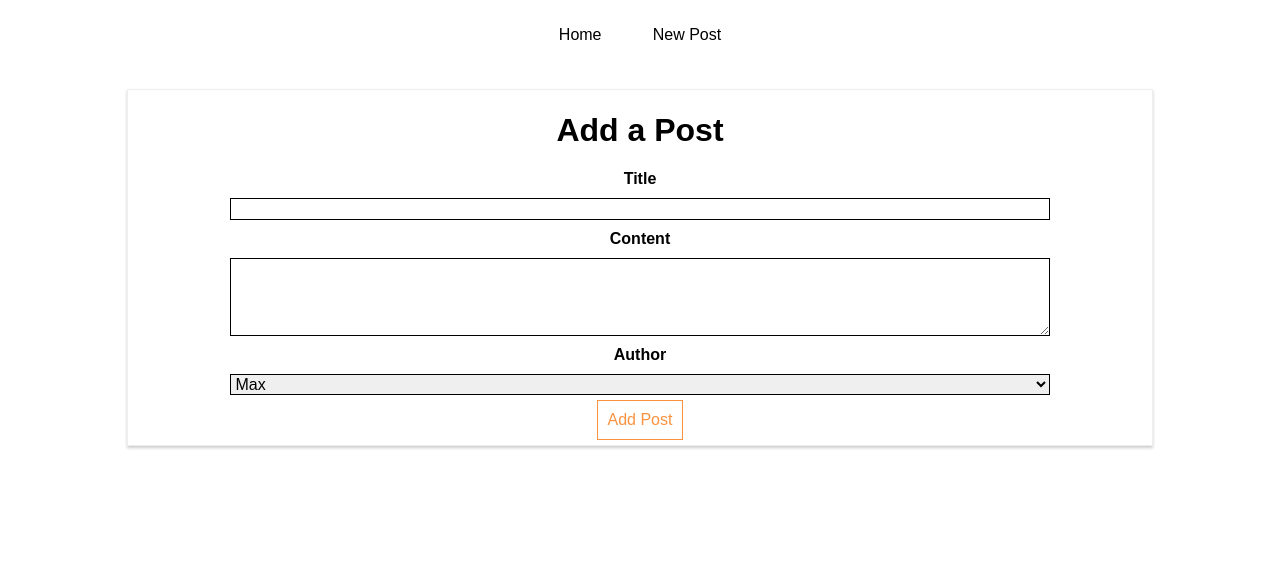
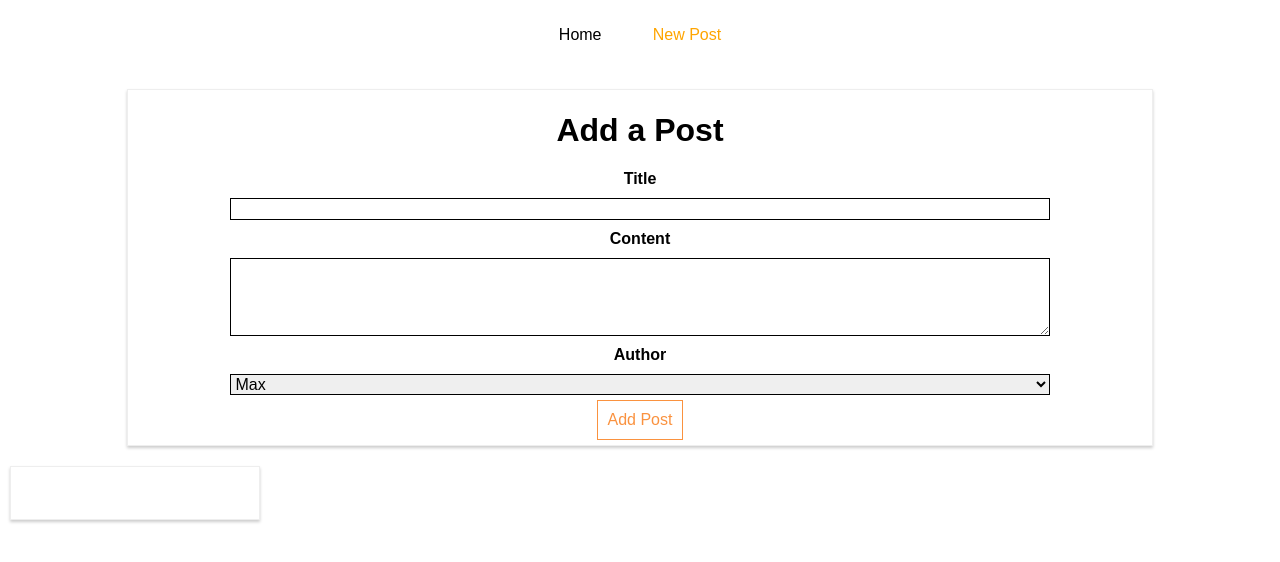
Before and after one commit to beelarr/react-routing, a React (Create React App) app: page /new-post in a window 1280 px wide. Shown: the top 562 px of the page. Built offline with nearby package versions, Linux system fonts and the light colour scheme.

Commit message:
Add routing for post

```diff
--- a/src/containers/Blog/Blog.css
+++ b/src/containers/Blog/Blog.css
@@ -19,6 +19,7 @@
 
 
 .Blog a:hover,
-.Blog a:active {
+.Blog a:active,
+.Blog a.active {
     color: orange;
 }
--- a/src/containers/Blog/Blog.js
+++ b/src/containers/Blog/Blog.js
@@ -1,11 +1,13 @@
 import React, { Component } from 'react';
-import { Route, Link } from 'react-router-dom'
+import { Route, NavLink } from 'react-router-dom'
 
 
 import './Blog.css';
 
 import Posts from '../../containers/Posts/Posts'
 import NewPost from "../NewPost/NewPost";
+import Post from '../../components/Post/Post';
+
 
 class Blog extends Component {
 
@@ -19,20 +21,27 @@
                 <header>
                     <nav>
                         <ul>
-                            <li><Link to="/">Home</Link></li>
-                            <li><Link
-                                to={{
-                                    pathname:"new-post",
-                                    hash: '#submit',
-                                    search: '?quick-submit=true'
-                                }}
-                            >New Post</Link></li>
-
+                            <li>
+                                <NavLink
+                                    to="/"
+                                    exact
+                                    // activeStyle={{ color: 'purple', textDecoration: 'underline'}}
+                                    // activeClasName="my-active"
+                                        >Home</NavLink>
+                            </li>
+                            <li>
+                                <NavLink
+                                    to="/new-post">
+                                    New Post
+                                </NavLink>
+                            </li>
                         </ul>
                     </nav>
                 </header>
-                <Route path="/" exact component={Posts} />
+                <Route path="/"  exact component={Posts} />
                 <Route path="/new-post"  component={NewPost} />
+                <Route path="/:id"  exact component={Post} />
+
 
 
             </div>
--- a/src/containers/Posts/Posts.js
+++ b/src/containers/Posts/Posts.js
@@ -3,6 +3,7 @@
 import axios from '../../axios';
 import Post from '../../components/Post/Post';
 import './Posts.css';
+import { Link } from 'react-router-dom';
 
 
 
@@ -43,11 +44,16 @@
         let posts = <p style={{textAlign: 'center'}}>Something went wrong!</p>;
         if (!this.state.error) {
             posts = this.state.posts.map(post => {
-                return <Post
-                    key={post.id}
-                    title={post.title}
-                    author={post.author}
-                    clicked={() => this.postSelectedHandler(post.id)} />;
+                return (
+                    <Link
+                        to={'/' + post.id}
+                        key={post.id}
+                        >
+                        <Post
+                            title={post.title}
+                            author={post.author}
+                            clicked={() => this.postSelectedHandler(post.id)} />
+                    </Link> );
             });
         }
         return (
```
Also changed, not shown: how-to-use.txt (deleted).
